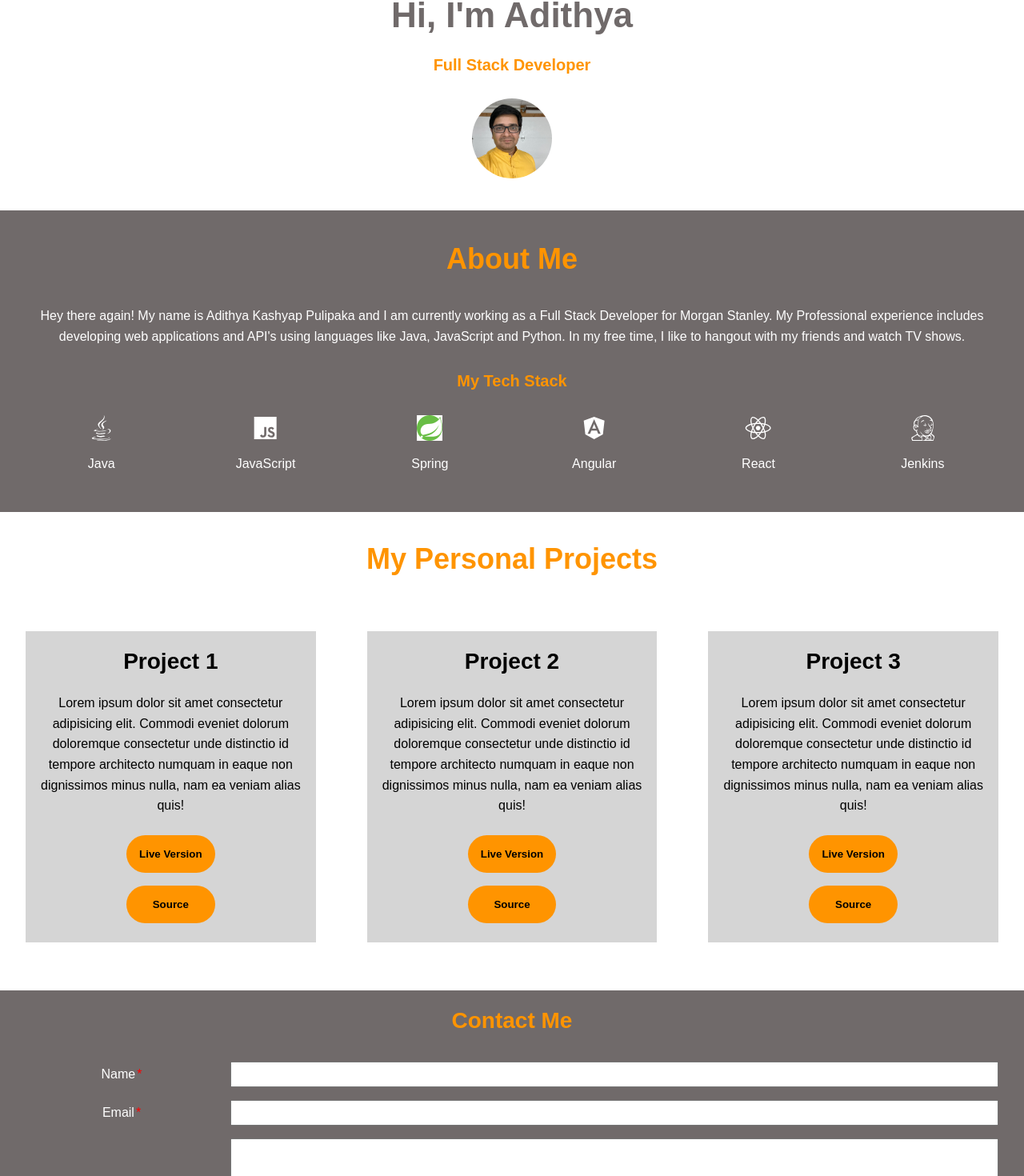
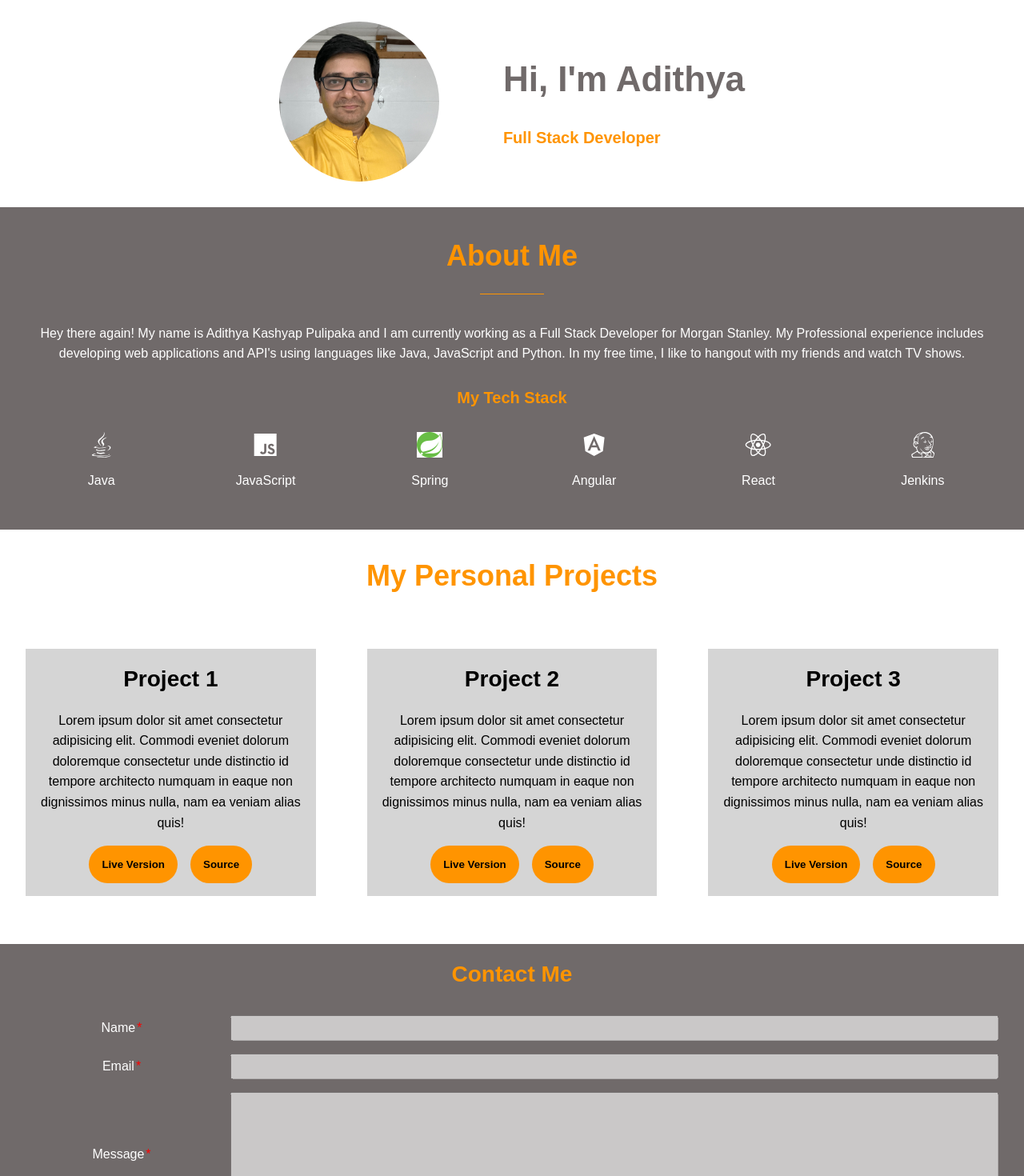
Before and after one commit to adithya-pulipaka/portfolio, a React (Create React App) app: page / in a window 1280 px wide. Shown: the part 53-1523 px from the top of the page at 80% size. Built offline with nearby package versions, Linux system fonts and the light colour scheme.

Commit message:
responsive changes for intro and project card buttons

```diff
--- a/src/App.css
+++ b/src/App.css
@@ -3,7 +3,6 @@
 .text-accent {
   color: var(--clr-accent);
 }
-/* intro section */
 .intro {
   padding-bottom: 2rem;
 }
@@ -20,8 +19,6 @@
   object-position: top;
   border-radius: 50%;
 }
-
-/* About Me */
 .aboutme {
   background-color: var(--clr-primary);
   color: var(--clr-secondary);
@@ -29,6 +26,14 @@
 }
 .aboutme .section__heading {
   margin-top: 0;
+}
+.aboutme .section__heading::after {
+  content: "";
+  display: block;
+  width: 5rem;
+  height: 1px;
+  margin: 0.5em auto 1em;
+  background: var(--clr-accent);
 }
 .stack__items {
   display: flex;
@@ -122,3 +127,38 @@
   background: var(--clr-accent);
   cursor: pointer;
 }
+@media screen and (min-width: 800px) {
+  .intro {
+    display: grid;
+    grid-template-areas:
+      "image heading"
+      "image title";
+    margin-top: 5rem;
+  }
+  .intro__heading {
+    grid-area: heading;
+    margin-right: auto;
+    margin-left: 5rem;
+  }
+  .intro__title {
+    grid-area: title;
+    margin-right: auto;
+    margin-left: 5rem;
+  }
+  .intro__picture {
+    margin-left: auto;
+    /* margin-right: auto; */
+    grid-area: image;
+    width: 200px;
+    height: 200px;
+    object-fit: cover;
+    object-position: top;
+    border-radius: 50%;
+  }
+  .project-card__buttons {
+    flex-direction: row;
+  }
+  .project-card__buttons button {
+    margin: 0 0.5rem;
+  }
+}
--- a/src/App.js
+++ b/src/App.js
@@ -11,9 +11,14 @@ import {
   faReact,
 } from "@fortawesome/free-brands-svg-icons";
 import test from "./images/spring-icon.png";
-import { faAt } from "@fortawesome/free-solid-svg-icons";
+import { faAt, faCode, faLaptopCode } from "@fortawesome/free-solid-svg-icons";
+import { useState } from "react";
 
 function App() {
+  const [name, setName] = useState("");
+  const [email, setEmail] = useState("");
+  const [message, setMessage] = useState("");
+
   return (
     <div className="App">
       <main>
@@ -113,13 +118,29 @@ function App() {
                 <label htmlFor="name" className="required">
                   Name
                 </label>
-                <input type="text" name="name" id="name" required />
+                <input
+                  type="text"
+                  name="name"
+                  id="name"
+                  required
+                  value={name}
+                  onChange={(event) => setName(event.target.value)}
+                  disabled
+                />
               </div>
               <div>
                 <label htmlFor="email" className="required">
                   Email
                 </label>
-                <input type="email" name="email" id="email" required />
+                <input
+                  type="email"
+                  name="email"
+                  id="email"
+                  required
+                  value={email}
+                  onChange={(event) => setEmail(event.target.value)}
+                  disabled
+                />
               </div>
               <div>
                 <label htmlFor="message" className="required">
@@ -130,10 +151,13 @@ function App() {
                   id="message"
                   rows="10"
                   required
+                  value={message}
+                  onChange={(event) => setMessage(event.target.value)}
+                  disabled
                 ></textarea>
               </div>
               <div>
-                <button>Send Message</button>
+                <button disabled>Send Message</button>
               </div>
             </form>
           </div>
```
Also changed, not shown: firebase.json (added).
